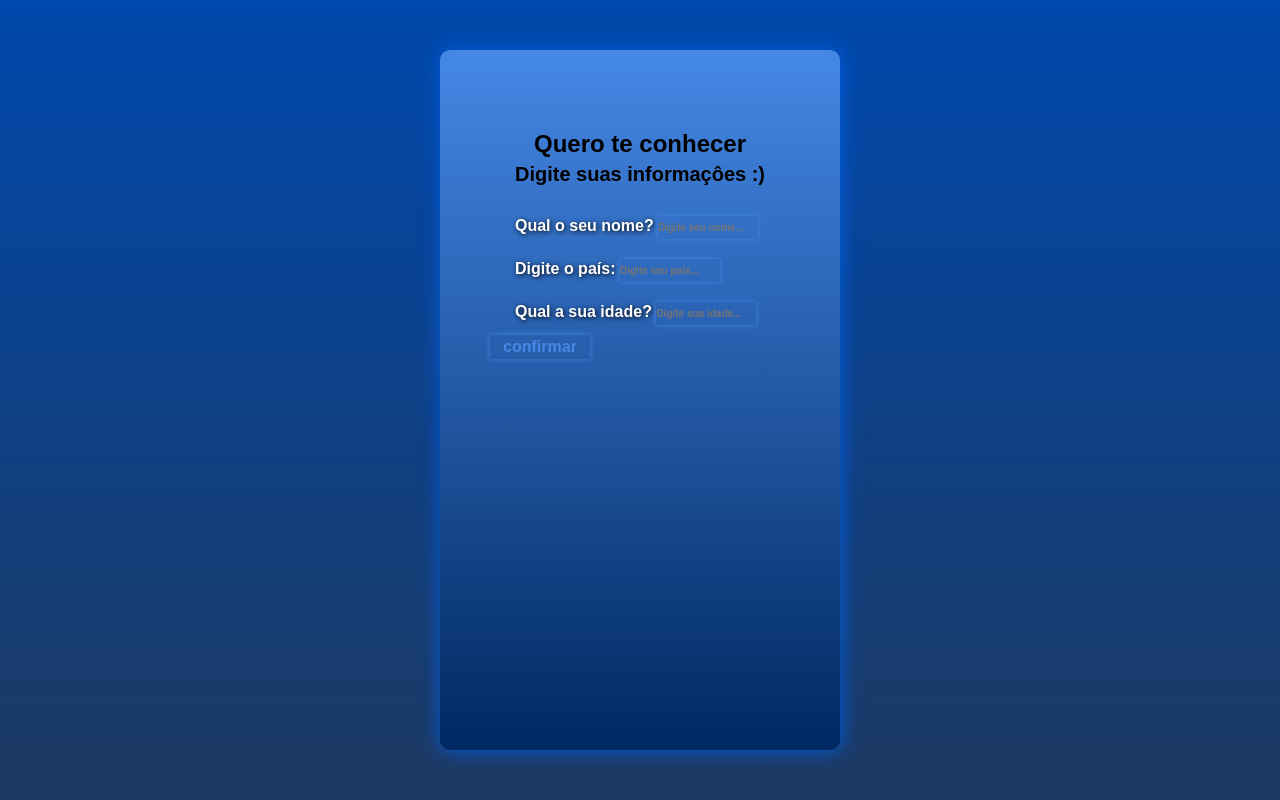
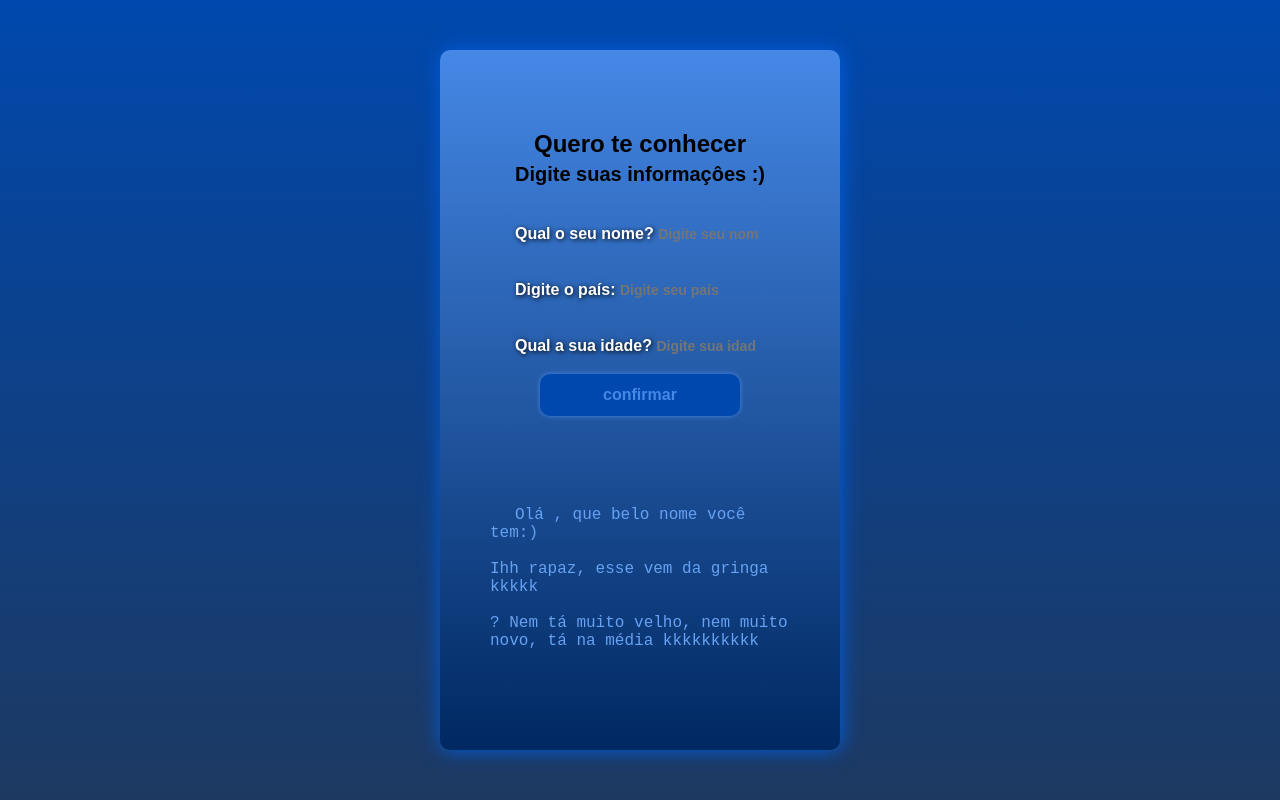
Before and after one commit to cleilsonalvino/javascript, a plain HTML site: page aula11/ex009.html in a window 1280 px wide. Both pictures are taken after a click on the button "confirmar". Drawn offline with Linux system fonts and the light colour scheme.

Commit message:
acabei kkkkk

```diff
--- a/aula11/ex009.html
+++ b/aula11/ex009.html
@@ -56,6 +56,16 @@
             font-family: 'Courier New', Courier, monospace;
         }
 
+        div#respais {
+            background-color: transparent;
+            color: #67a1f1;
+            text-indent: 25px;
+            padding-top: 5px;
+            width: 300px;
+            height: 100px;
+            font-family: 'Courier New', Courier, monospace;
+        }
+
         p {
             font: normal bold 16px "Arial";
             padding: 10px 25px;
@@ -70,22 +80,37 @@
             border: none;
             font: normal bold 16px "Arial", "sans-serif";
             color: #4588E6;
-            box-shadow: 0px 0px 5px #4588E6;
-            padding: 6px 0px;
-            font-size: 10px;
+            padding: 10px 0px;
+            font-size: 14px;
 
 
         }
 
         #botao {
+            background-color: #0048AD;
+            margin-left: 50px;
+            margin-bottom: 20px;
             font-size: 16px;
+            padding: 12px;
+            width: 200px;
+            border-radius: 10px;
+            box-shadow: 0px 0px 5px #4588E6;
         }
+
+        #botao:hover {
+            background-color: #002861;
+            margin-left: 50px;
+            font-size: 14px;
+            padding: 10px;
+            width: 180px 200px;
+        }
+
 
         input:focus {
 
-            padding: 3px;
+            padding: 10px 0px;
             outline: none;
-            font-size: 16px;
+            font-size: 14px;
         }
 
 
@@ -118,16 +143,26 @@
     <script>
 
 
+
+
         function verificar () {
             var nome = document.getElementById('nome').value
             var pais = document.getElementById('pais').value
-            var res = document.getElementById('res','pais')
+            var idade = document.getElementById('idade').value
+            var res = document.getElementById('res')
 
-            res.innerHTML = nome, pais
+            res.innerHTML = `Olá ${nome}, que belo nome você tem:)`
 
+           if (pais == 'Brasil') {
 
+            res.innerHTML += '<br><br>Olha, um brasileirinho kkkkk'
+            }
+            else {
+                res.innerHTML += '<br><br>Ihh rapaz, esse vem da gringa kkkkk'
+            }
+
+            res.innerHTML += `<br><br>${idade}? Nem tá muito velho, nem muito novo, tá na média kkkkkkkkkk`
         }
-
     </script>
 
 </body>
```
